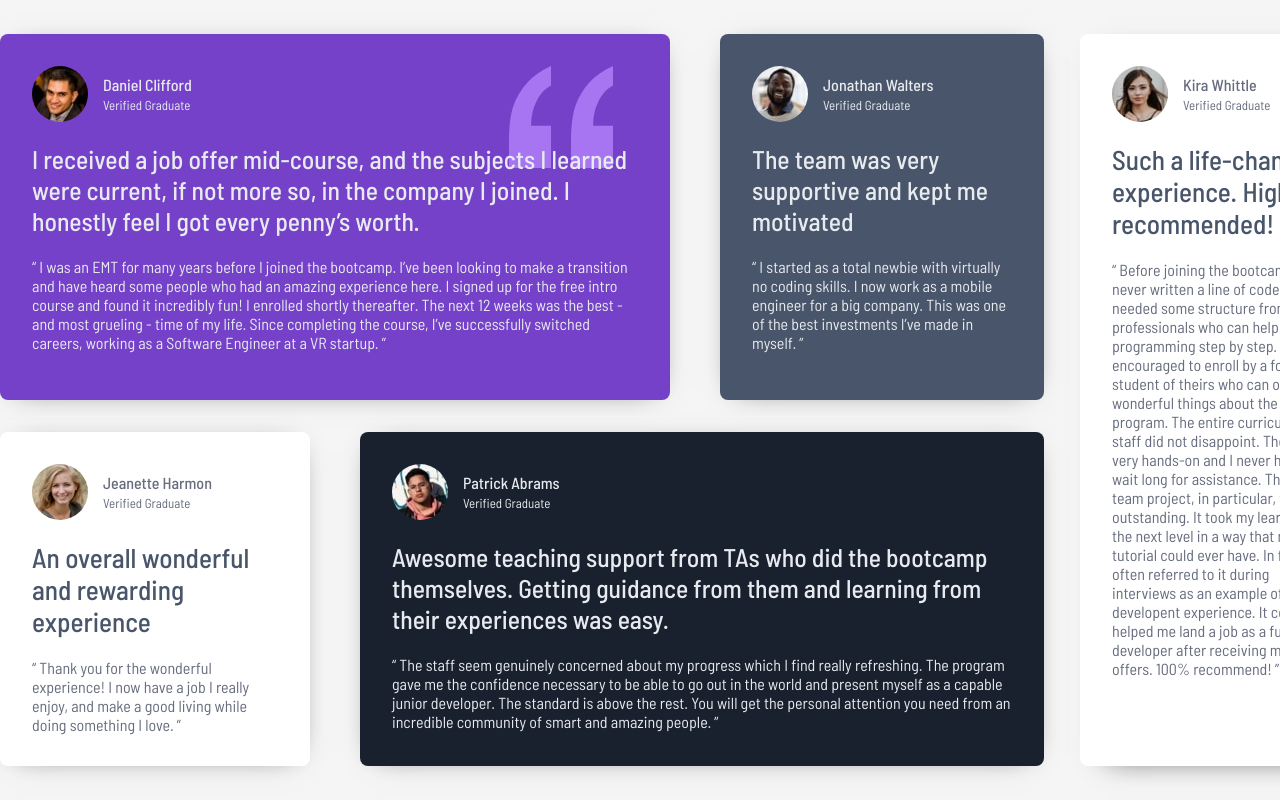
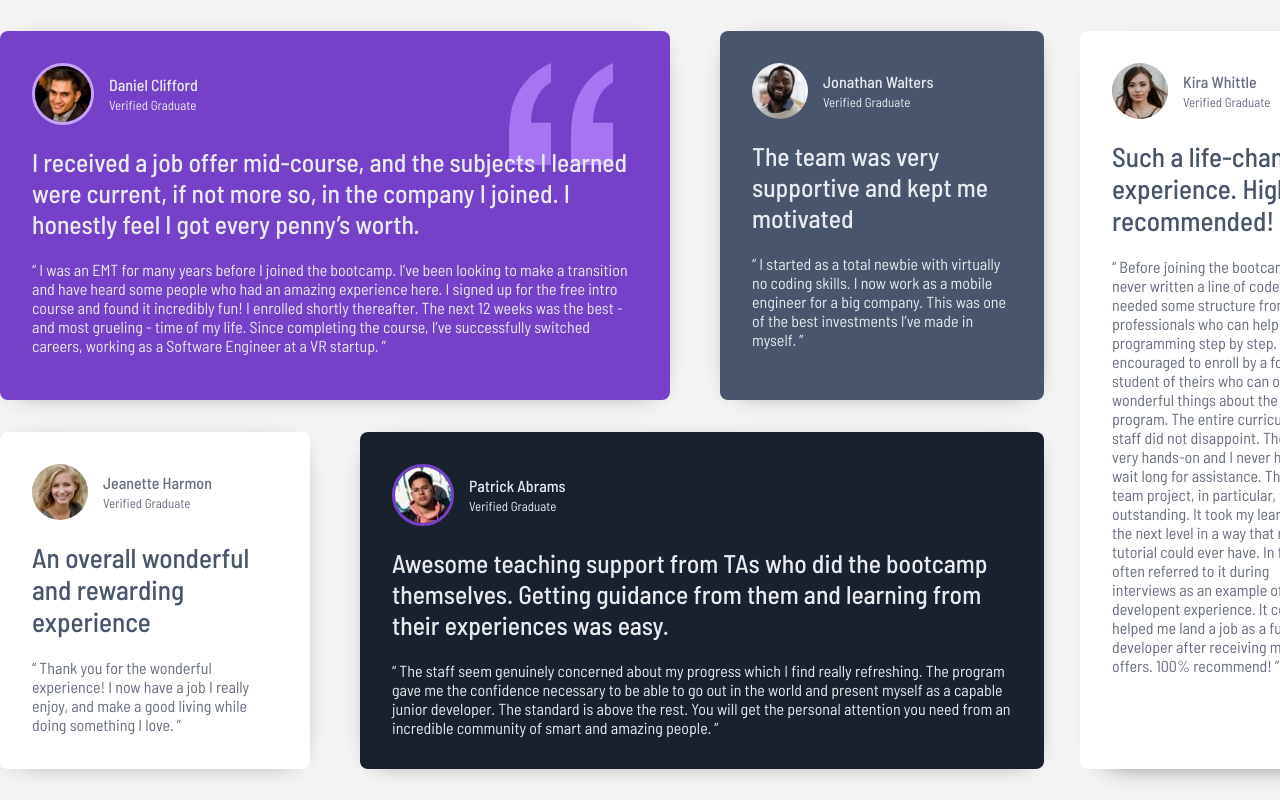
Before and after one commit to andredantasti/desafio-testimonials-grid, a plain HTML site: page index.html in a window 1280 px wide. Shown: the top 800 px of the page. Drawn offline with Linux system fonts and the light colour scheme.

Commit message:
atualização fotos perfis e readme

```diff
--- a/css/style.css
+++ b/css/style.css
@@ -132,3 +132,10 @@ body{
     margin-bottom: 3px;
     font-weight: 500;
 }
+.foto-patrick {
+    border: 3px solid hsl(263, 55%, 52%);
+}
+
+.foto-daniel{
+    border: 3px solid hsl(264, 82%, 80%);
+}
--- a/index.html
+++ b/index.html
@@ -26,7 +26,7 @@
     <main class="container">
       <article class="testemunho-1">
         <div class="foto">
-          <img src="images/image-daniel.jpg" alt="Foto Daniel" />
+          <img src="images/image-daniel.jpg" alt="Foto Daniel" class="foto-daniel"/>
           <div>
             <p class="nomes">Daniel Clifford</p>
             <p>Verified Graduate</p>
@@ -86,7 +86,7 @@
 
       <article class="testemunho-4">
         <div class="foto">
-          <img src="images/image-patrick.jpg" alt="Foto Patrick" />
+          <img src="images/image-patrick.jpg" alt="Foto Patrick" class="foto-patrick" />
           <div>
             <p class="nomes">Patrick Abrams</p>
             <p>Verified Graduate</p>
```
Also changed, not shown: 2 other files.
